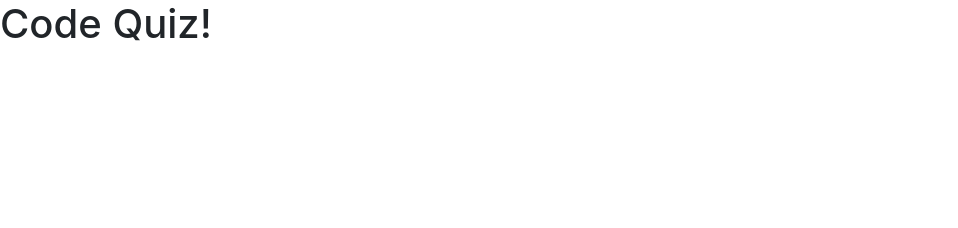
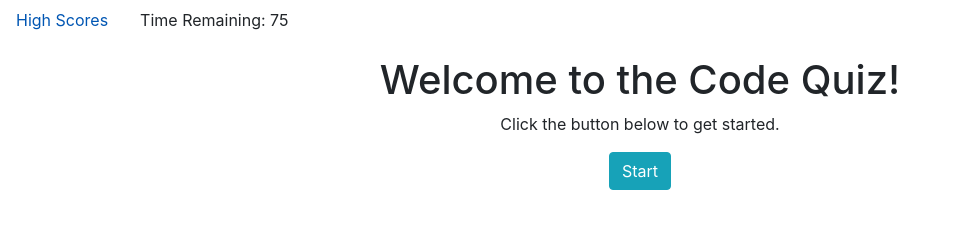
Before and after one commit to jonathanjwatson/gt-code-quiz, a plain HTML site: page index.html in a window 1280 px wide. Shown: the whole page, without its empty margins (0-958 px from the left). Drawn offline with nearby package versions, Linux system fonts and the light colour scheme.

Commit message:
structured out index.html with welcome

```diff
--- a/index.html
+++ b/index.html
@@ -27,6 +27,26 @@
     ></script>
   </head>
   <body>
-      <h1>Code Quiz!</h1>
+    <nav class="nav nav-justified">
+      <a class="nav-link active" href="./high-scores.html">High Scores</a>
+      <p class="nav-link">
+        Time Remaining: <span id="time-remaining">75</span>
+      </p>
+    </nav>
+
+    <div class="container">
+      <div class="row">
+        <div class="col text-center" id="welcome">
+          <h1>Welcome to the Code Quiz!</h1>
+          <p>Click the button below to get started.</p>
+          <button class="btn btn-info" id="start-button">Start</button>
+        </div>
+      </div>
+      <div class="row">
+          <div class="col" id="questions" style="display:none">
+            <h1>Question 1</h1>
+          </div>
+      </div>
+    </div>
   </body>
 </html>
```
Also changed, not shown: 1 other file.
